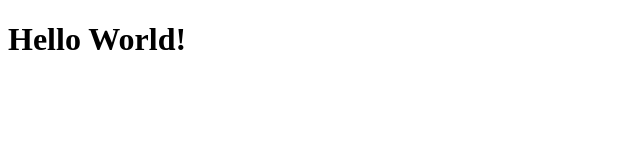
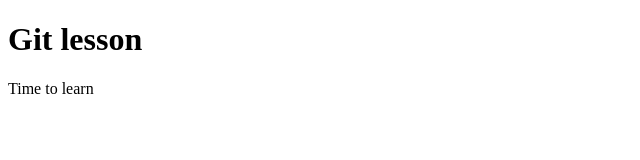
Before and after one commit to KrasDev/GitLesson, a plain HTML site: page index.html in a window 1280 px wide. Shown: the whole page, without its empty margins (0-640 px from the left). Drawn offline with Linux system fonts and the light colour scheme.

Commit message:
second commit

```diff
--- a/index.html
+++ b/index.html
@@ -7,7 +7,8 @@
   <title>Hello world</title>
 </head>
 <body>
-<h1>Hello World!</h1>
+<h1>Git lesson</h1>
+<p>Time to learn</p>
   <script src="app.js"></script>
 </body>
 </html>
```
